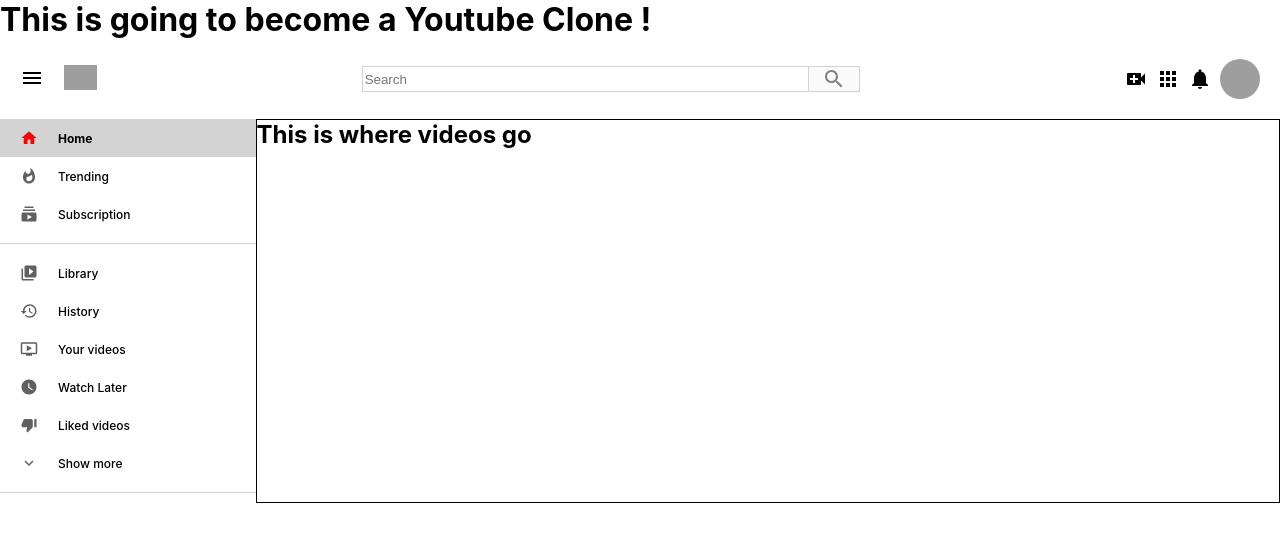
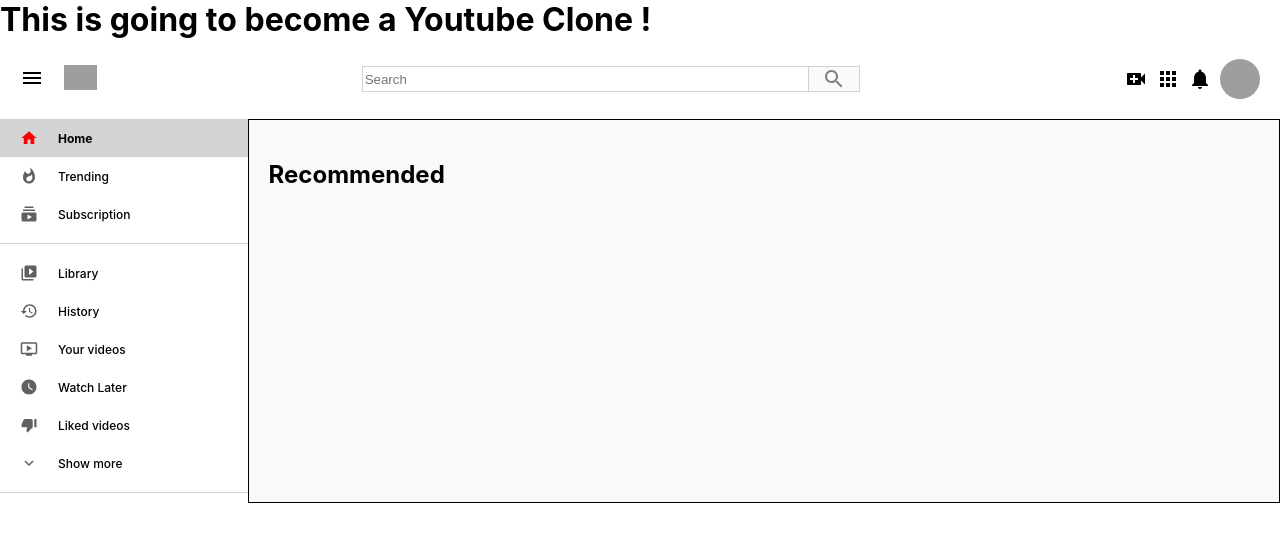
Before and after one commit to waleedd32/Youtube-clone, a React (Create React App) app: page / in a window 1280 px wide. Shown: the top 542 px of the page. Built offline with nearby package versions, Linux system fonts and the light colour scheme; grey boxes are pictures that could not be loaded.

Commit message:
added h2 to the RecommendedVideos.js and also some css styles like background color, padding to its parent class 'recommendedVideos'

```diff
--- a/src/components/RecommendedVideos.css
+++ b/src/components/RecommendedVideos.css
@@ -1,4 +1,7 @@
 .recommendedVideos {
   flex: 0.8;
   border: 1px solid black;
+  background-color: #f9f9f9;
+  padding: 40px 20px;
+  padding-bottom: 0;
 }
--- a/src/components/RecommendedVideos.js
+++ b/src/components/RecommendedVideos.js
@@ -3,7 +3,7 @@
 function RecommendedVideos() {
   return (
     <div className="recommendedVideos">
-      <h2>This is where videos go</h2>
+      <h2>Recommended</h2>
     </div>
   );
 }
```
Also changed, not shown: 1 other file (tests, documents, lock files or other folders).
